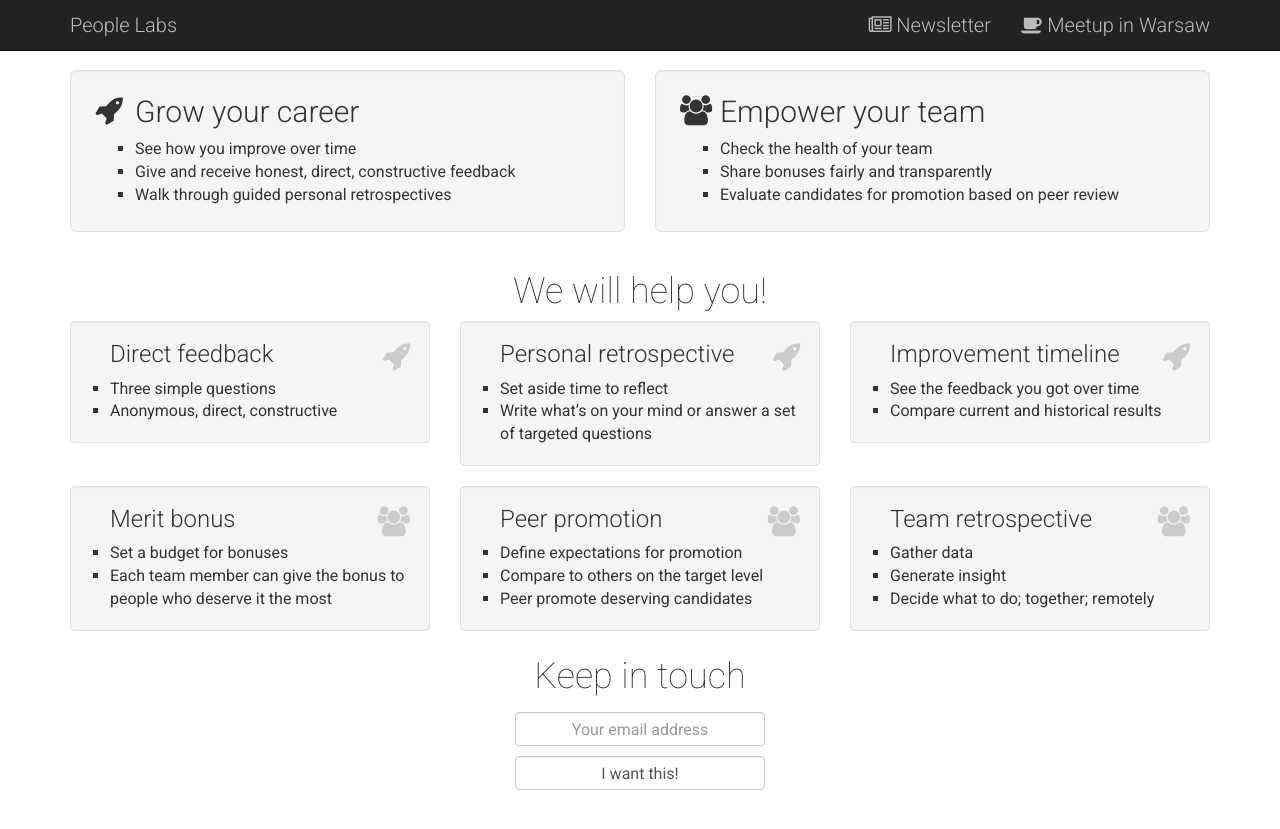
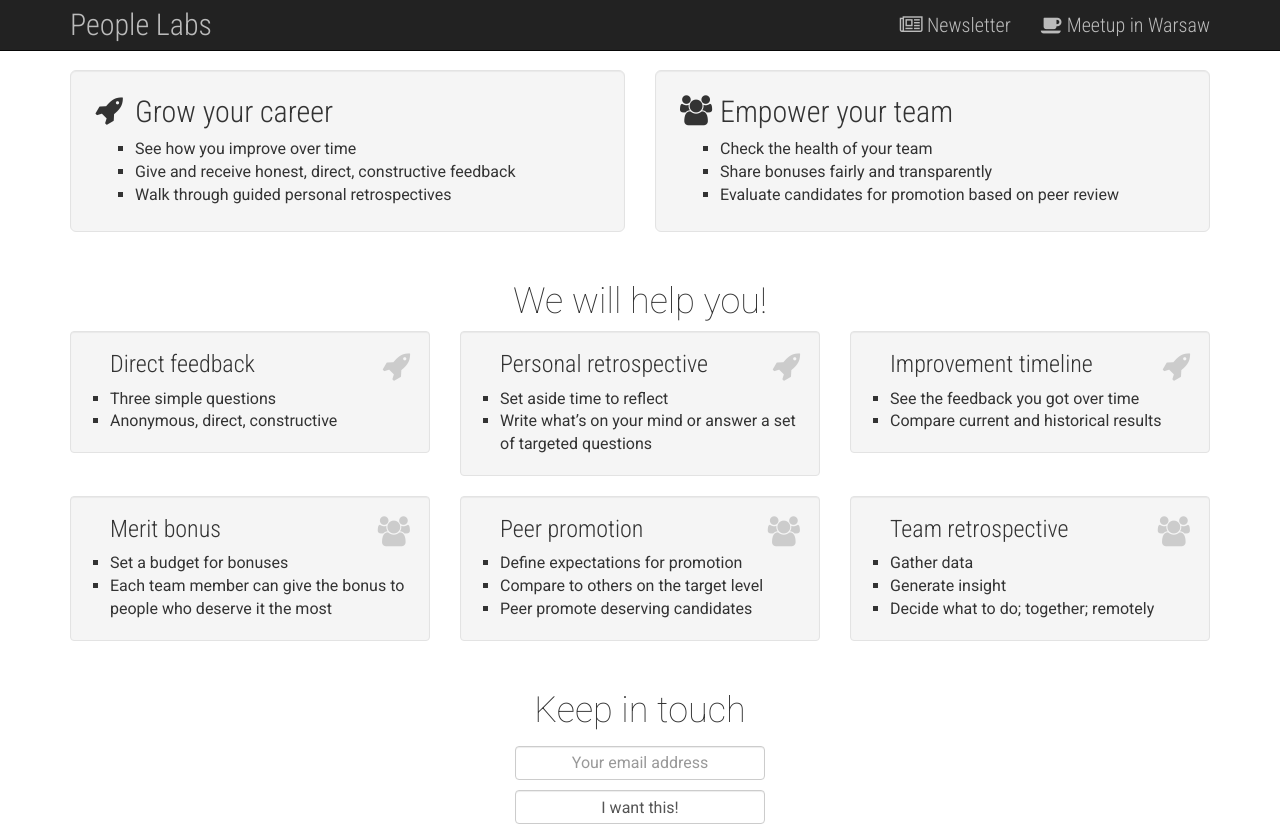
Before and after one commit to tasuk/psfg, a Django app: page /labs in a window 1280 px wide. Before the commit the page ends 790 px from the top, so only its background shows below. Run offline with Django 3.2, Linux system fonts and the light colour scheme; some libraries are stand-ins or nearby versions.

Commit message:
Use condensed Roboto for (some) headings

```diff
--- a/homepage/templates/index.html
+++ b/homepage/templates/index.html
@@ -3,6 +3,7 @@
 <head>
     <title>People Skills For Geeks</title>
     <link rel="stylesheet" href="//fonts.googleapis.com/css?family=Roboto:100,300,400">
+    <link rel="stylesheet" href="//fonts.googleapis.com/css?family=Roboto+Condensed:300,400">
     <link rel="stylesheet" href="//maxcdn.bootstrapcdn.com/font-awesome/4.3.0/css/font-awesome.min.css">
     <link rel="stylesheet" href="//maxcdn.bootstrapcdn.com/bootstrap/3.3.2/css/bootstrap.min.css">
     <script src="//ajax.googleapis.com/ajax/libs/jquery/1.11.2/jquery.min.js"></script>
@@ -10,12 +11,12 @@
     <meta name="viewport" content="width=device-width, initial-scale=1">
     <style>
         body { padding-top: 70px; font-family: "Roboto"; font-size: 16px; }
-        .navbar { font-size: 20px; font-weight: 300; }
-        .navbar-brand { font-size: inherit; }
+        .navbar { font-family: "Roboto Condensed"; font-size: 20px; font-weight: 300; }
+        .navbar-brand { font-size: 30px; }
         .navbar-inverse .navbar-brand, .navbar-inverse .navbar-nav>li>a { color: #BBB; }
 
-        h1 { text-align: center; font-weight: 100; }
-        h2, h3 { font-weight: 300; }
+        h1, .h1 { font-size: 36px; font-weight: 100; text-align: center; margin-top: 30px; }
+        h2, h3 { font-family: "Roboto Condensed"; font-weight: 300; }
         li { list-style-type: square; }
 
         .well ul { margin-bottom: 0px; }
@@ -28,7 +29,6 @@
         form div { text-align: center; }
         .form-inline .form-control { text-align: center; width: 250px; margin: 5px; }
         .form-control { font-size: 16px; display: inline-block; }
-        form label { font-size: 36px; font-weight: 100; }
     </style>
 </head>
 <body>
@@ -164,7 +164,7 @@
 <div class="container">
     <div id="mc_embed_signup">
         <form action="//fluidcircle.us3.list-manage.com/subscribe/post?u=47b4c221878d6aafcb56c62d5&amp;id=3143a6ac20" method="post" id="mc-embedded-subscribe-form" name="mc-embedded-subscribe-form" class="validate form-inline" target="_blank" novalidate>
-            <div><label for="mce-EMAIL">Keep in touch</label></div>
+            <div><label for="mce-EMAIL" class="h1">Keep in touch</label></div>
             <div><input type="email" value="" name="EMAIL" class="required email form-control" id="mce-EMAIL" placeholder="Your email address"></div>
             <div><input type="submit" value="I want this!" name="subscribe" id="mc-embedded-subscribe" class="button form-control"></div>
             <div style="position: absolute; left: -5000px;"><input type="text" name="b_47b4c221878d6aafcb56c62d5_3143a6ac20" tabindex="-1" value=""></div>
```
